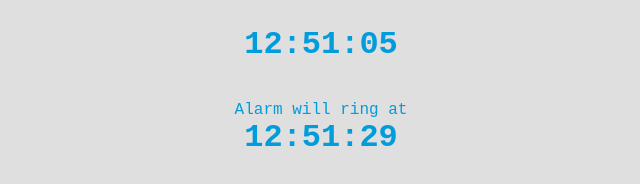
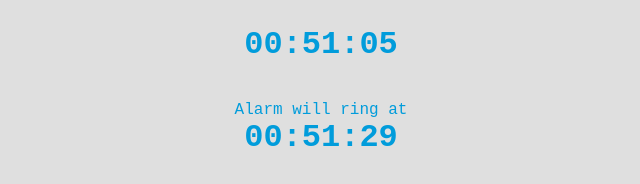
Before and after one commit to alengel/simple-web-alarm, a plain HTML site: page index.html in a window 1280 px wide. Shown: the full height of the page, 319-959 px from the left. Drawn offline with Linux system fonts and the light colour scheme.

Commit message:
remove uncommented code, use 24hrs

```diff
--- a/js/alarm.js
+++ b/js/alarm.js
@@ -22,7 +22,7 @@ function getCurrentTime() {
 
 function setTime(now) {
     var time = document.getElementById('timer');
-    time.textContent = getCurrentTime().format('hh:mm:ss');
+    time.textContent = getCurrentTime().format('HH:mm:ss');
 }
 
 function setAlarm() {
@@ -31,7 +31,7 @@ function setAlarm() {
         newAlarm = moment().add(randomNumber, 'seconds');
 
     checkAlarm(randomNumber);
-    alarm.textContent = newAlarm.format('hh:mm:ss');
+    alarm.textContent = newAlarm.format('HH:mm:ss');
 }
 
 function pickRandomNumber() {
```
Also changed, not shown: index.html (+0 -2 lines).
